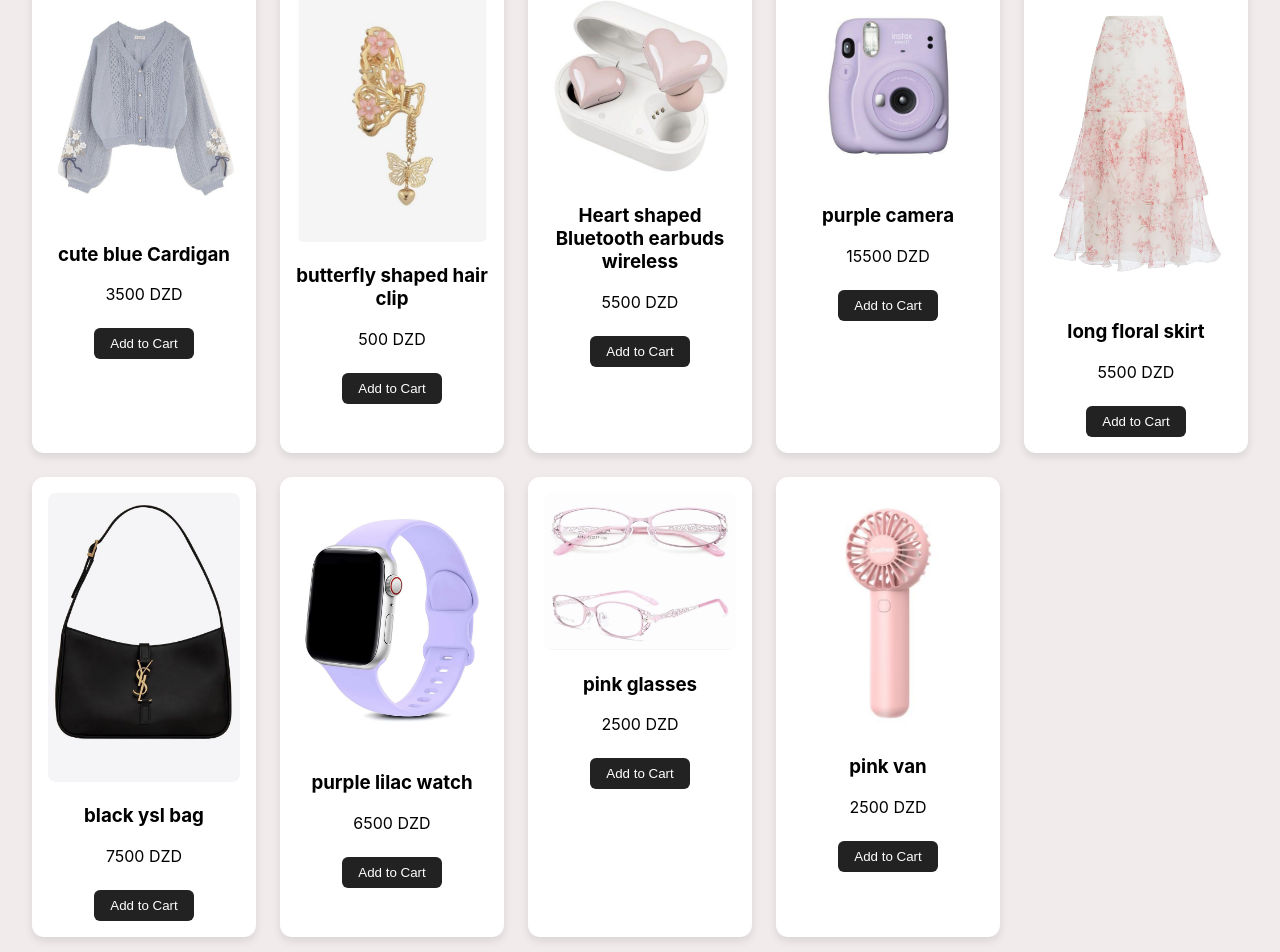
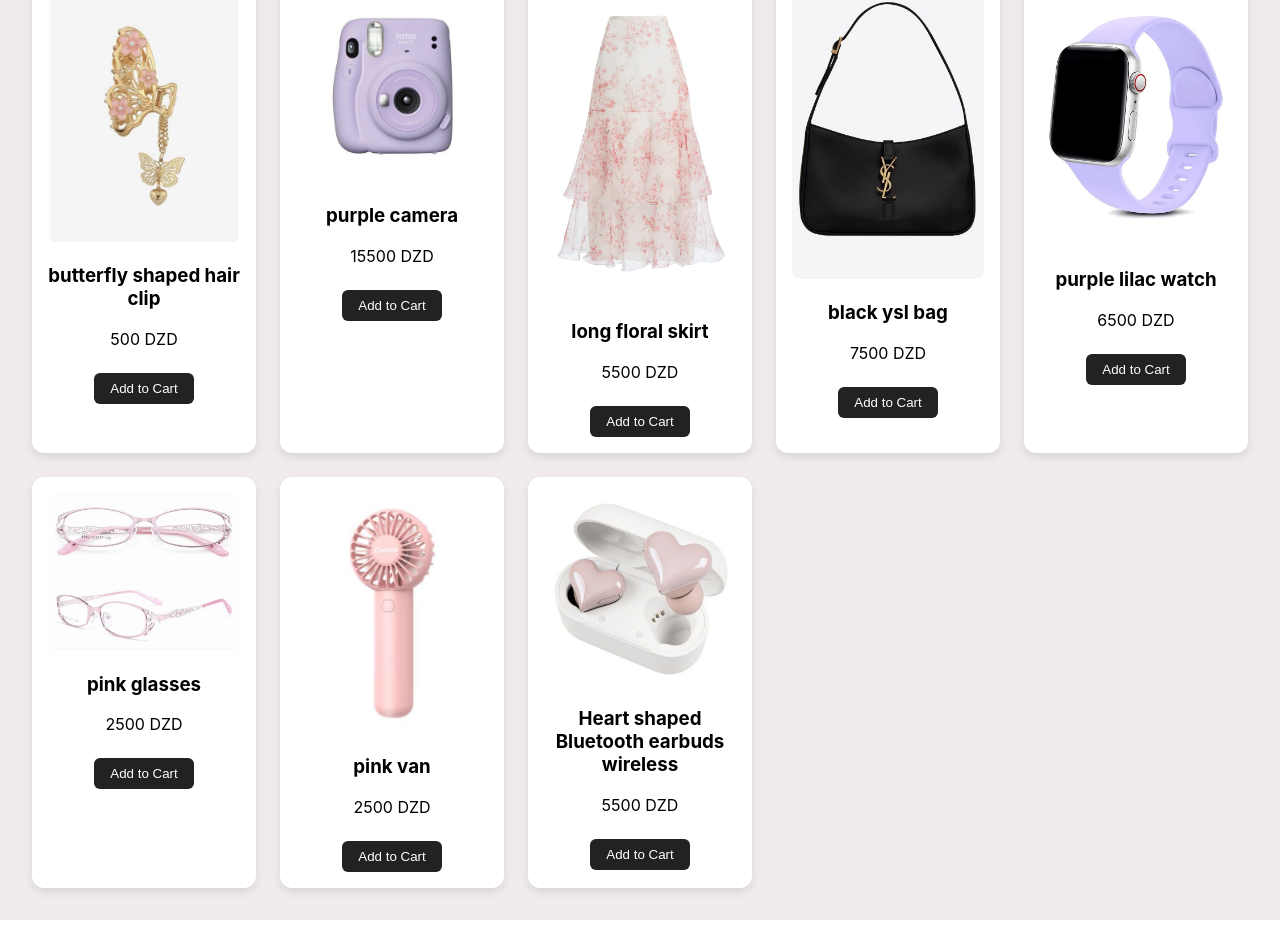
Before and after one commit to eleanor06/e-commerce-project, a React (Create React App) app: page / in a window 1280 px wide. Shown: the part 1314-2266 px from the top of the page. After the commit the page ends 2234 px from the top, so only its background shows below. Built offline with nearby package versions, Linux system fonts and the light colour scheme; the HTML template or start-up script is replaced by a standard one.

Commit message:
Update data.js

```diff
--- a/src/data/data.js
+++ b/src/data/data.js
@@ -25,18 +25,7 @@ const products = [
     ],
     category: "Jeans" // Category: Jeans (added specific category)
   },
-  {
-    id: 8,
-    name: "Heart shaped Bluetooth earbuds wireless",
-    image: ["Heart shaped Bluetooth earbuds wireless.jpg"],
-    price: 5500,
-    views: 0,
-    sold: 50,
-    reviews: [
-      { rating: 5, comment: "the best!" }
-    ],
-    category: "electronics"
-  },
+
   {
     id: 3,
     name: "Graphic T-Shirt",
@@ -145,20 +134,9 @@ const products = [
     reviews: [
       { rating: 5, comment: "the best!" }
     ],
-    category: "electronics"
-  },
-  {
-    id: 8,
-    name: "Heart shaped Bluetooth earbuds wireless",
-    image: ["Heart shaped Bluetooth earbuds wireless.jpg"],
-    price: 5500,
-    views: 0,
-    sold: 50,
-    reviews: [
-      { rating: 5, comment: "beautiful" }
-    ],
     category: "accessories"
   },
+
   {
     id: 12,
     name: "purple camera",
@@ -231,7 +209,18 @@ const products = [
     ],
     category: "accessories"
   },
-
+  {
+    id: 8,
+    name: "Heart shaped Bluetooth earbuds wireless",
+    image: ["Heart shaped Bluetooth earbuds wireless.jpg"],
+    price: 5500,
+    views: 0,
+    sold: 50,
+    reviews: [
+      { rating: 5, comment: "the best!" }
+    ],
+    category: "electronics"
+  },
 ];
 
 export default products;
```
